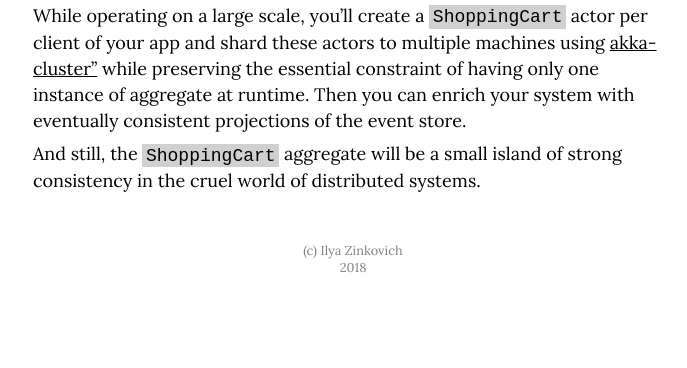
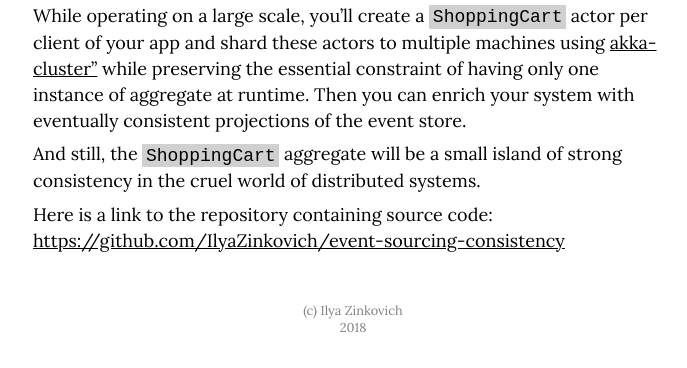
Before and after one commit to IlyaZinkovich/ilyazinkovich.github.io, a Jekyll site: the page built from _posts/2018/may/2018-05-26-event-sourcing-consistency.md, in a window 1280 px wide and 900 px high, scrolled down 2261 px, cut to the strip 532-900 px from the top of the window. Shown: the whole strip, without its empty margins (287-974 px from the left). Built offline with Jekyll 4.4.1, drawn with Linux system fonts in a browser that asks for light colours; comment, search, counter and statistics services are not loaded; before the commit the page ends 3101 px from its top, so only the background shows below that.

Commit message:
Added a link to the source code

```diff
--- a/_posts/2018/may/2018-05-26-event-sourcing-consistency.md
+++ b/_posts/2018/may/2018-05-26-event-sourcing-consistency.md
@@ -59,3 +59,5 @@ The following test proves the strong consistency of this solution.
 While operating on a large scale, you'll create a `ShoppingCart` actor per client of your app and shard these actors to multiple machines using [akka-cluster"](https://doc.akka.io/docs/akka/2.5/cluster-usage.html) while preserving the essential constraint of having only one instance of aggregate at runtime. Then you can enrich your system with eventually consistent projections of the event store.
 
 And still, the `ShoppingCart` aggregate will be a small island of strong consistency in the cruel world of distributed systems.
+
+Here is a link to the repository containing source code: [https://github.com/IlyaZinkovich/event-sourcing-consistency](https://github.com/IlyaZinkovich/event-sourcing-consistency)
```
